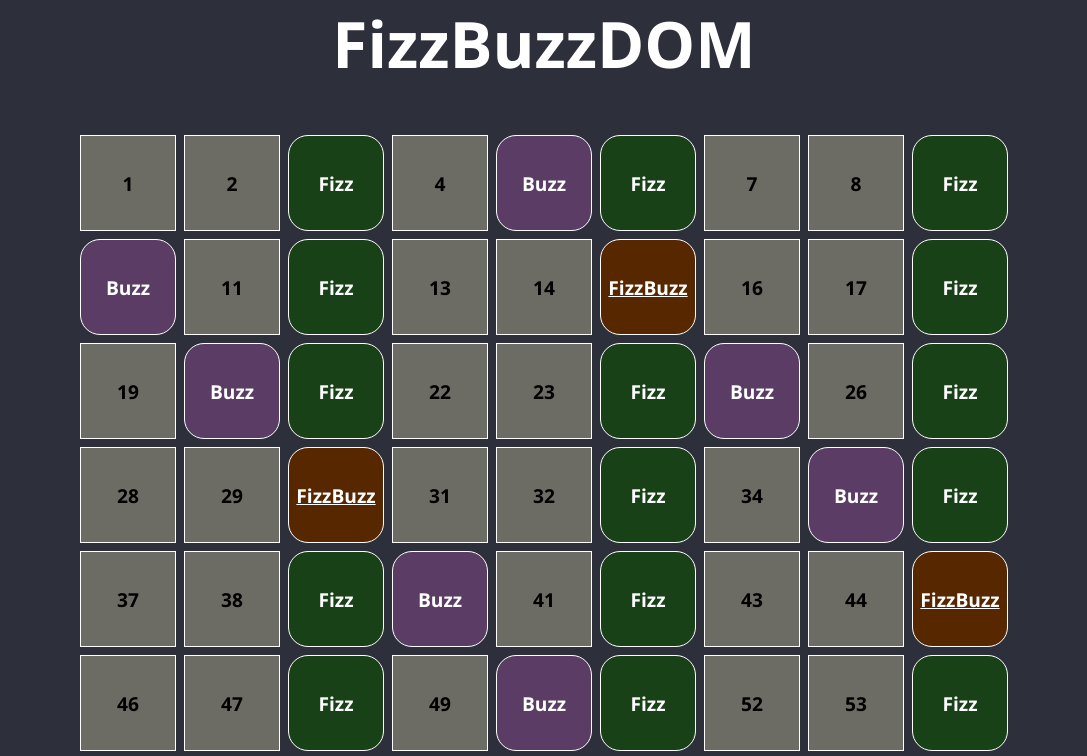
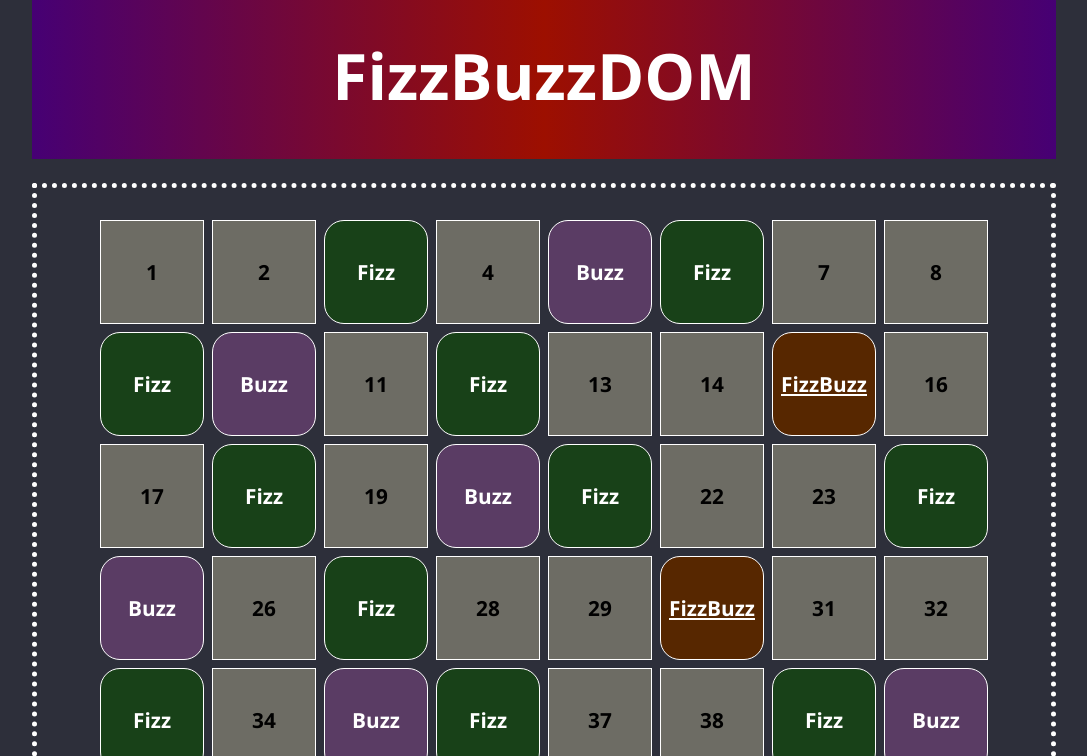
Before and after one commit to StefanoGalandrini/js-fizzbuzz, a plain HTML site: page index.html in a window 1280 px wide. Shown: the top 756 px of the page, without its empty margins (96-1183 px from the left). Drawn offline with Linux system fonts and the light colour scheme.

Commit message:
Add final fixes

```diff
--- a/assets/style.css
+++ b/assets/style.css
@@ -11,29 +11,39 @@
 	font-family: 'Segoe UI', Tahoma, Geneva, Verdana, sans-serif;
 }
 
+.title {
+	max-width: 80vw;
+	margin-inline: auto;
+}
+
 h1 {
 	color: white;
 	font-size: 4rem;
 	text-align: center;
-	margin-bottom: 3rem;
+	padding: 2rem 0 2.5rem;
+	background-color: rgb(70, 0, 116);
+	background: linear-gradient(90deg, rgba(70, 0, 116, 1) 0%, rgba(157, 15, 0, 1) 50%, rgba(70, 0, 116, 1) 100%);
+	margin-bottom: 1.5rem;
 }
 
 main {
 	max-width: 80vw;
+	border: 5px dotted white;
+	padding: 2rem;
 	margin-inline: auto;
 	display: flex;
 	justify-content: center;
 	align-items: center;
 	flex-wrap: wrap;
 	gap: 0.5rem;
-	font-size: 1.2rem;
-	font-weight: bold;
 	flex-wrap: wrap;
 }
 
 .all {
-	width: 6rem;
-	height: 6rem;
+	width: 6.5rem;
+	height: 6.5rem;
+	font-size: 1.3rem;
+	font-weight: bold;
 	border: 1px solid white;
 	display: flex;
 	justify-content: center;
--- a/index.html
+++ b/index.html
@@ -12,7 +12,9 @@
 </head>
 
 <body>
-	<h1>FizzBuzzDOM</h1>
+	<div class="title">
+		<h1>FizzBuzzDOM</h1>
+	</div>
 	<main>
 		<!-- <div id="container"></div> -->
 	</main>
```
